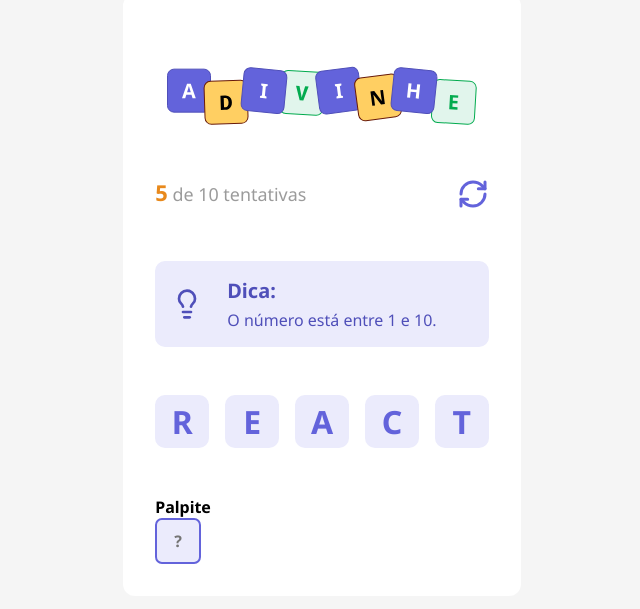
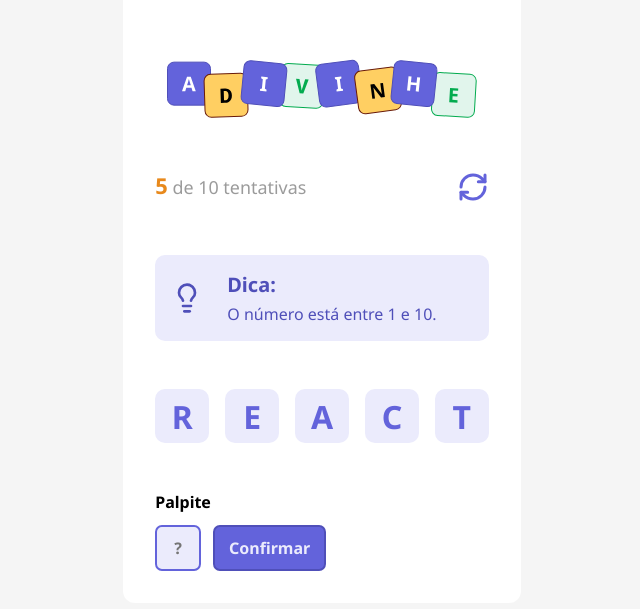
Before and after one commit to EvandroCalado/jogo_da_adivinhacao, a React (Vite) app: page / in a window 1280 px wide. Shown: the part 105-714 px from the top of the page, without its empty margins (318-958 px from the left). Built offline with nearby package versions, Linux system fonts and the light colour scheme.

Commit message:
feat: create reusable Button component and add confirmation input to the UI

```diff
--- a/src/App.tsx
+++ b/src/App.tsx
@@ -1,3 +1,4 @@
+import { Button } from "./components/Button";
 import { Header } from "./components/Header";
 import { Input } from "./components/Input";
 import { Letter } from "./components/Letter";
@@ -26,8 +27,9 @@ function App() {
         <div>
           <h4>Palpite</h4>
 
-          <div>
+          <div className={styles.guess}>
             <Input autoFocus maxLength={1} placeholder="?" />
+            <Button>Confirmar</Button>
           </div>
         </div>
       </main>
--- /dev/null
+++ b/src/components/Button/index.tsx
@@ -0,0 +1,8 @@
+import type { ComponentProps } from "react";
+import styles from "./styles.module.css";
+
+type ButtonProps = ComponentProps<"button">;
+
+export const Button = ({ ...rest }: ButtonProps) => {
+  return <button className={styles.button} {...rest} />;
+};
--- /dev/null
+++ b/src/components/Button/styles.module.css
@@ -0,0 +1,10 @@
+.button {
+  height: 2.87rem;
+  border-radius: 0.43rem;
+  background-color: #6363db;
+  color: #ebebfc;
+  border: 2px solid #4f4fb9;
+  padding: 0 0.87rem;
+  font-size: 1rem;
+  font-weight: 700;
+}
--- a/src/index.css
+++ b/src/index.css
@@ -12,6 +12,7 @@ body {
 button {
   cursor: pointer;
   transition: filter 0.2s ease-in-out;
+  font-family: inherit;
 }
 
 button:hover {
--- a/src/utils/App.module.css
+++ b/src/utils/App.module.css
@@ -22,3 +22,9 @@
   flex-wrap: wrap;
   gap: 1rem;
 }
+
+.container .guess {
+  display: flex;
+  gap: 0.75rem;
+  margin-top: 0.75rem;
+}
```
